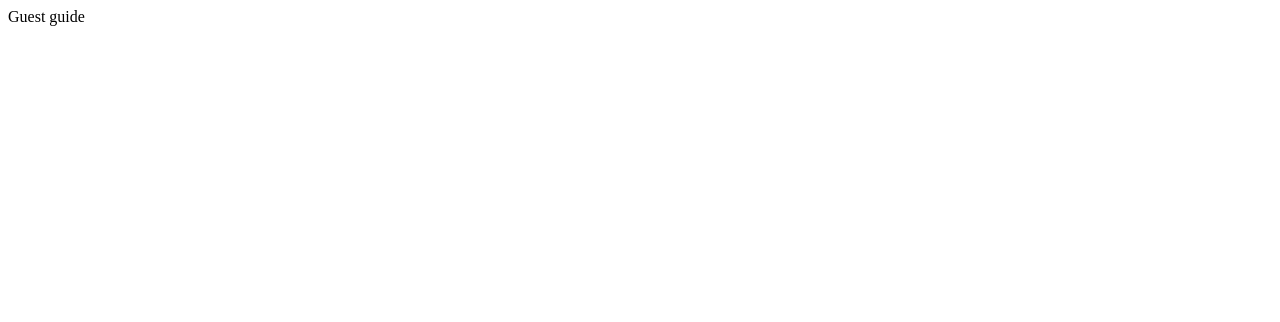
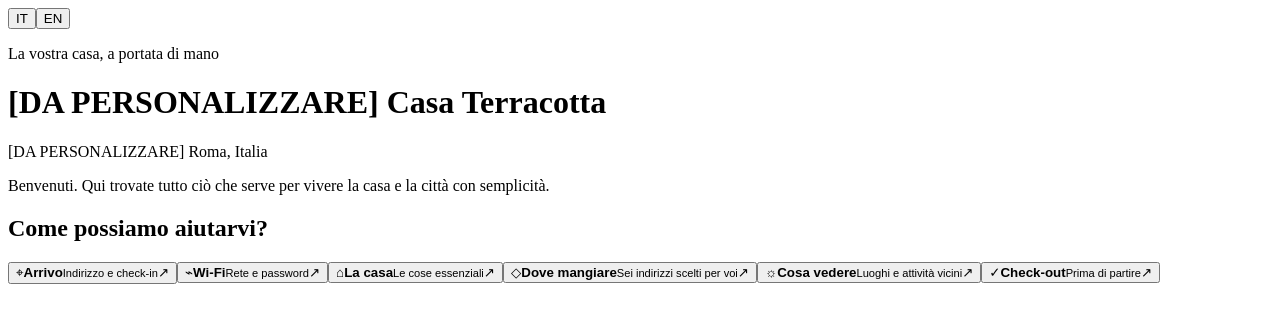
Before and after one commit to camillonicoletti/HostingPlatform, a React (Vite) app: page / in a window 1280 px wide. Shown: the top 322 px of the page. Built offline with nearby package versions, Linux system fonts and the light colour scheme.

Commit message:
feat: add accessible guide navigation

```diff
--- /dev/null
+++ b/src/App.jsx
@@ -0,0 +1,73 @@
+import { useMemo, useRef, useState } from 'react';
+import { getLocalizedContent } from './content';
+import GuideGrid from './components/GuideGrid';
+import Header from './components/Header';
+import Sheet from './components/Sheet';
+
+const LANGUAGE_KEY = 'guest-guide-language';
+
+function readStoredLanguage() {
+  try {
+    const stored = localStorage.getItem(LANGUAGE_KEY);
+    return stored === 'en' ? 'en' : 'it';
+  } catch {
+    return 'it';
+  }
+}
+
+export default function App() {
+  const [language, setLanguage] = useState(readStoredLanguage);
+  const [activeSectionId, setActiveSectionId] = useState(null);
+  const returnFocusRef = useRef(null);
+  const guide = useMemo(() => getLocalizedContent(language), [language]);
+  const activeSection = guide.sections.find(
+    (section) => section.id === activeSectionId,
+  );
+
+  const changeLanguage = (nextLanguage) => {
+    setLanguage(nextLanguage);
+    document.documentElement.lang = nextLanguage;
+    try {
+      localStorage.setItem(LANGUAGE_KEY, nextLanguage);
+    } catch {
+      // The language still changes for this session if storage is unavailable.
+    }
+  };
+
+  const openSection = (sectionId, trigger) => {
+    returnFocusRef.current = trigger;
+    setActiveSectionId(sectionId);
+  };
+
+  return (
+    <div className="app-shell">
+      <Header
+        brand={guide.brand}
+        eyebrow={guide.eyebrow}
+        welcome={guide.welcome}
+        language={language}
+        onLanguageChange={changeLanguage}
+      />
+      <main className="guide-main">
+        <h2>{guide.guidePrompt}</h2>
+        <GuideGrid
+          sections={guide.sections}
+          openSectionLabel={guide.openSection}
+          onOpen={openSection}
+        />
+      </main>
+
+      {activeSection ? (
+        <Sheet
+          title={activeSection.title}
+          description={activeSection.subtitle}
+          closeLabel={guide.close}
+          onClose={() => setActiveSectionId(null)}
+          returnFocusRef={returnFocusRef}
+        >
+          <p>{activeSection.subtitle}</p>
+        </Sheet>
+      ) : null}
+    </div>
+  );
+}
--- /dev/null
+++ b/src/components/GuideGrid.jsx
@@ -0,0 +1,25 @@
+import Icon from './Icon';
+
+export default function GuideGrid({ sections, openSectionLabel, onOpen }) {
+  return (
+    <div className="guide-grid">
+      {sections.map((section) => (
+        <button
+          className={`guide-card guide-card--${section.id}`}
+          type="button"
+          key={section.id}
+          data-section-id={section.id}
+          aria-label={`${section.title}. ${section.subtitle}. ${openSectionLabel}`}
+          onClick={(event) => onOpen(section.id, event.currentTarget)}
+        >
+          <Icon name={section.id} className="guide-card__icon" />
+          <span className="guide-card__copy">
+            <strong>{section.title}</strong>
+            <small>{section.subtitle}</small>
+          </span>
+          <Icon name="arrow" className="guide-card__arrow" />
+        </button>
+      ))}
+    </div>
+  );
+}
--- /dev/null
+++ b/src/components/Header.jsx
@@ -0,0 +1,34 @@
+export default function Header({
+  brand,
+  eyebrow,
+  welcome,
+  language,
+  onLanguageChange,
+}) {
+  return (
+    <header className="hero">
+      <div className="language-switch" aria-label="Language · Lingua">
+        <button
+          type="button"
+          aria-label="Italiano"
+          aria-pressed={language === 'it'}
+          onClick={() => onLanguageChange('it')}
+        >
+          IT
+        </button>
+        <button
+          type="button"
+          aria-label="English"
+          aria-pressed={language === 'en'}
+          onClick={() => onLanguageChange('en')}
+        >
+          EN
+        </button>
+      </div>
+      <p className="eyebrow">{eyebrow}</p>
+      <h1>{brand.name}</h1>
+      <p className="location">{brand.location}</p>
+      <p className="welcome">{welcome}</p>
+    </header>
+  );
+}
--- /dev/null
+++ b/src/components/Icon.jsx
@@ -0,0 +1,22 @@
+const glyphs = {
+  arrival: '⌖',
+  wifi: '⌁',
+  home: '⌂',
+  food: '◇',
+  explore: '☼',
+  checkout: '✓',
+  close: '×',
+  arrow: '↗',
+  whatsapp: '◌',
+  location: '⌖',
+  emergency: '!',
+  copy: '⧉',
+};
+
+export default function Icon({ name, className = '' }) {
+  return (
+    <span className={`icon ${className}`.trim()} aria-hidden="true">
+      {glyphs[name] ?? '•'}
+    </span>
+  );
+}
--- /dev/null
+++ b/src/components/Sheet.jsx
@@ -0,0 +1,96 @@
+import { useEffect, useId, useRef } from 'react';
+import Icon from './Icon';
+
+const focusableSelector = [
+  'a[href]',
+  'button:not([disabled])',
+  'input:not([disabled])',
+  'select:not([disabled])',
+  'textarea:not([disabled])',
+  '[tabindex]:not([tabindex="-1"])',
+].join(',');
+
+export default function Sheet({
+  title,
+  description,
+  closeLabel,
+  children,
+  onClose,
+  returnFocusRef,
+}) {
+  const titleId = useId();
+  const descriptionId = useId();
+  const panelRef = useRef(null);
+  const closeButtonRef = useRef(null);
+
+  useEffect(() => {
+    const previousOverflow = document.body.style.overflow;
+    document.body.style.overflow = 'hidden';
+    closeButtonRef.current?.focus();
+
+    const handleKeyDown = (event) => {
+      if (event.key === 'Escape') {
+        event.preventDefault();
+        onClose();
+        return;
+      }
+
+      if (event.key !== 'Tab') return;
+      const focusable = [...panelRef.current.querySelectorAll(focusableSelector)];
+      if (!focusable.length) return;
+      const first = focusable[0];
+      const last = focusable[focusable.length - 1];
+
+      if (event.shiftKey && document.activeElement === first) {
+        event.preventDefault();
+        last.focus();
+      } else if (!event.shiftKey && document.activeElement === last) {
+        event.preventDefault();
+        first.focus();
+      }
+    };
+
+    document.addEventListener('keydown', handleKeyDown);
+    return () => {
+      document.removeEventListener('keydown', handleKeyDown);
+      document.body.style.overflow = previousOverflow;
+      returnFocusRef.current?.focus();
+    };
+  }, [onClose, returnFocusRef]);
+
+  return (
+    <div
+      className="sheet-backdrop"
+      onMouseDown={(event) => {
+        if (event.target === event.currentTarget) onClose();
+      }}
+    >
+      <section
+        className="sheet"
+        ref={panelRef}
+        role="dialog"
+        aria-modal="true"
+        aria-labelledby={titleId}
+        aria-describedby={description ? descriptionId : undefined}
+      >
+        <div className="sheet__handle" aria-hidden="true" />
+        <header className="sheet__header">
+          <div>
+            <h2 id={titleId}>{title}</h2>
+            {description ? <p id={descriptionId}>{description}</p> : null}
+          </div>
+          <button
+            className="icon-button"
+            ref={closeButtonRef}
+            type="button"
+            aria-label={closeLabel}
+            onClick={onClose}
+          >
+            <Icon name="close" />
+          </button>
+        </header>
+        <div className="sheet__content">{children}</div>
+      </section>
+    </div>
+  );
+}
--- a/src/main.jsx
+++ b/src/main.jsx
@@ -1,12 +1,9 @@
 import React from 'react';
 import { createRoot } from 'react-dom/client';
-
-function ProjectStartingPoint() {
-  return <main>Guest guide</main>;
-}
+import App from './App';
 
 createRoot(document.getElementById('root')).render(
   <React.StrictMode>
-    <ProjectStartingPoint />
+    <App />
   </React.StrictMode>,
 );
```
Also changed, not shown: 1 other file (tests, documents, lock files or other folders).
